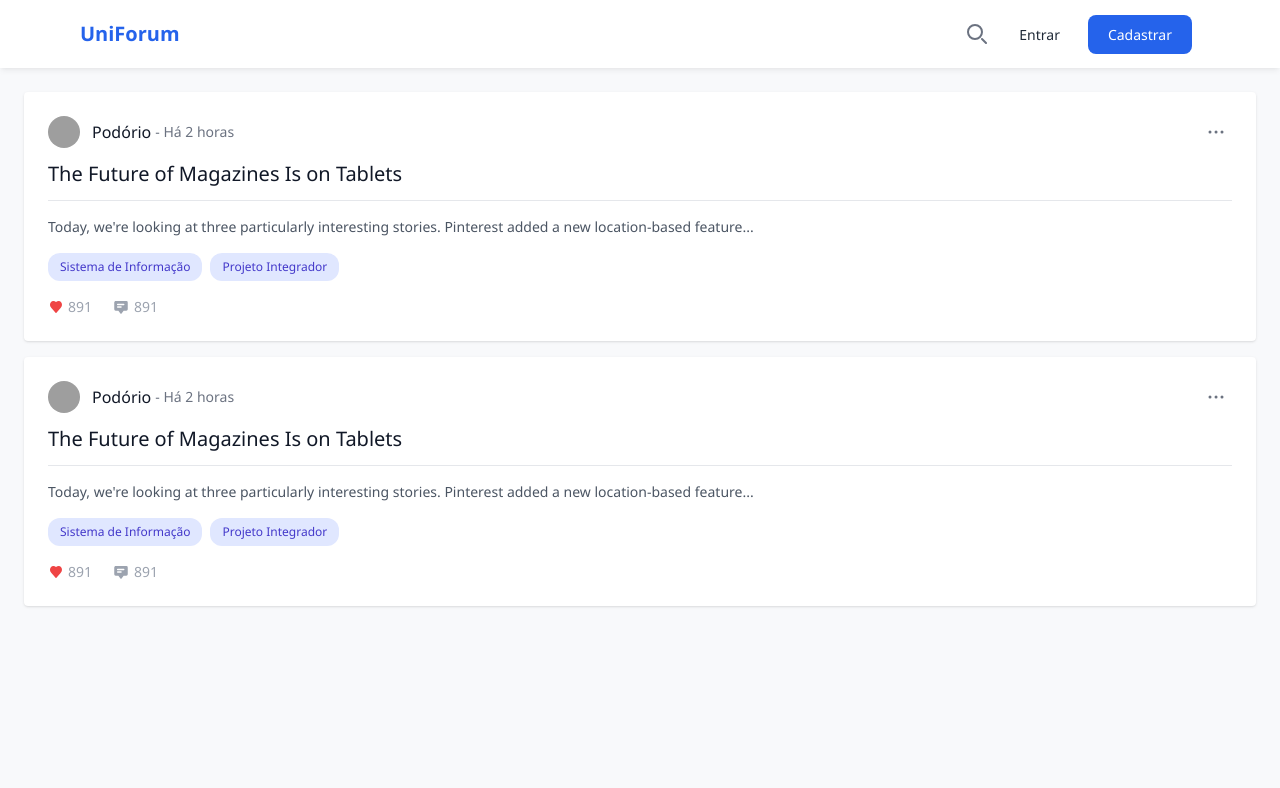
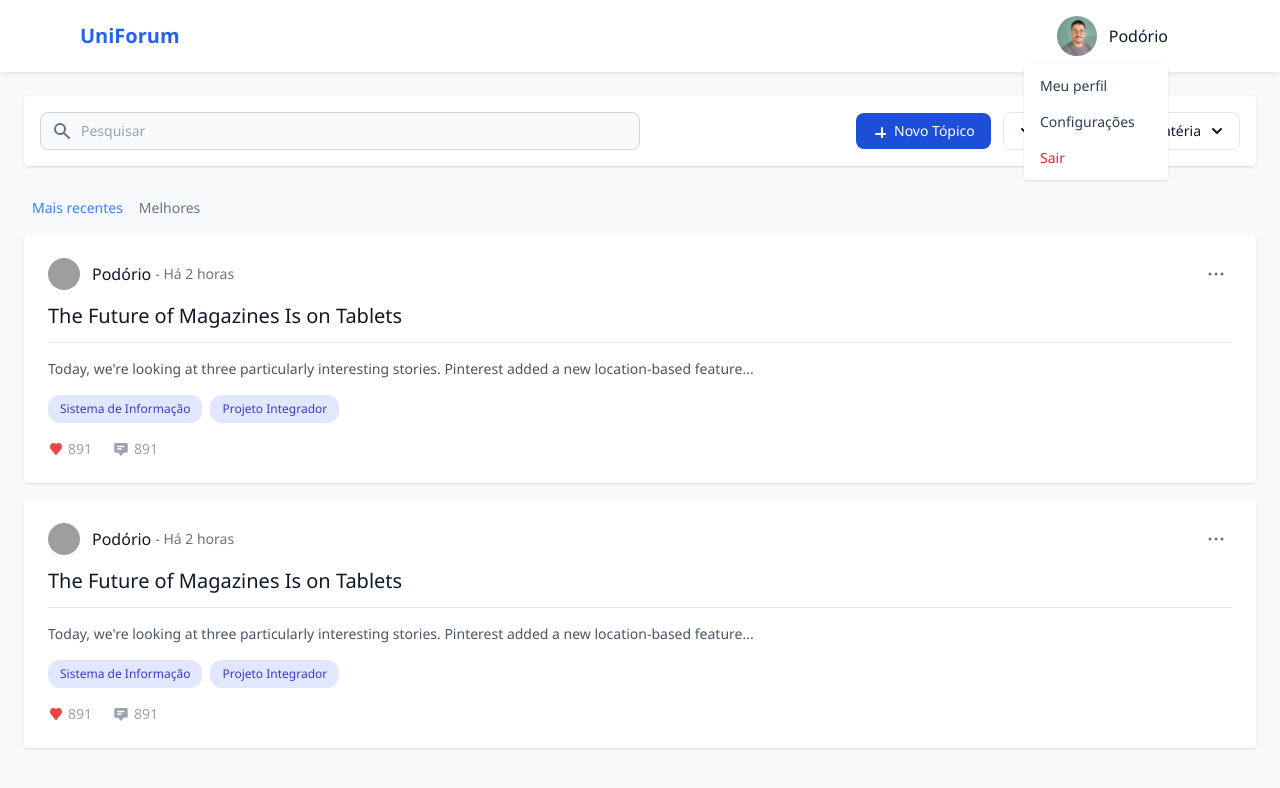
Before and after one commit to felipemdf/UniForum, a Vue app in the folder front-end/: page / in a window 1280 px wide. Shown: the top 788 px of the page. Built offline with nearby package versions, Linux system fonts and the light colour scheme; grey boxes are pictures that could not be loaded.

Commit message:
feat: removido componente de busca do navbar

```diff
--- a/front-end/src/components/Navbar.vue
+++ b/front-end/src/components/Navbar.vue
@@ -8,7 +8,7 @@
       <!-- Menu Container -->
       <div class="flex items-center md:order-2 gap-0.2 md:gap-1">
         <!-- Mobile Search Button -->
-        <SearchBarComponent />
+        <!-- <SearchBarComponent /> -->
 
         <!-- Connect Buttons -->
         <div v-if="!isLogged">
@@ -26,14 +26,14 @@
 
         <!-- Logged Avatar -->
         <div v-if="isLogged" class="relative mx-4 md:mx-8">
-          <button
-            @click="toggleUserMenu"
-            type="button"
-            class="flex text-sm bg-gray-800 rounded-full md:me-0 focus:ring-4 focus:ring-gray-300"
-          >
-            <span class="sr-only">Open user menu</span>
-            <img class="w-10 h-10 rounded-full" src="../assets/perfil.png" alt="user photo" />
-          </button>
+          <div class="inline-flex items-center justify-center gap-4 align-middle">
+            <button @click="toggleUserMenu" type="button" class="flex items-center gap-3 text-sm md:me-0">
+              <span class="sr-only">Open user menu</span>
+              <img class="w-10 h-10 rounded-full" src="../assets/perfil.png" alt="user photo" />
+
+              <p class="text-base font-medium text-gray-900">Podório</p>
+            </button>
+          </div>
 
           <!-- Dropdown menu -->
           <div v-if="isUserMenuOpen" class="absolute right-0 mt-2 w-36 bg-white rounded divide-gray-100 shadow">
@@ -59,10 +59,9 @@
 
 <script setup>
   import { ref } from 'vue';
-  import SearchBarComponent from './SearchBar.vue';
 
-  let isUserMenuOpen = ref(false);
-  let isLogged = ref(false);
+  let isUserMenuOpen = ref(true);
+  let isLogged = ref(true);
 
   function toggleUserMenu() {
     if (isLogged.value) {
--- a/front-end/src/components/SearchBar.vue
+++ /dev/null
@@ -1,73 +0,0 @@
-<template>
-  <button
-    @click="toggleModal"
-    type="button"
-    class="text-gray-500 hover:bg-gray-100 focus:outline-none focus:ring-4 focus:ring-gray-200 rounded-lg text-sm p-2"
-  >
-    <span class="sr-only">Search</span>
-    <svg class="w-5 h-5" aria-hidden="true" xmlns="http://www.w3.org/2000/svg" fill="none" viewBox="0 0 20 20">
-      <path
-        stroke="currentColor"
-        stroke-linecap="round"
-        stroke-linejoin="round"
-        stroke-width="2"
-        d="m19 19-4-4m0-7A7 7 0 1 1 1 8a7 7 0 0 1 14 0Z"
-      />
-    </svg>
-  </button>
-
-  <div @keydown.esc="toggleModal" v-if="isOpen" class="fixed w-full inset-0 z-10 flex justify-center items-center">
-    <!--Body-->
-    <div class="relative w-10/12 sm:max-w-md overflow-y-auto rounded-lg z-20 shadow-md shadow-black/5">
-      <div class="absolute inset-y-0 start-0 flex items-center ps-2">
-        <button class="p-1">
-          <svg
-            class="w-4 h-4 text-gray-500"
-            aria-hidden="true"
-            xmlns="http://www.w3.org/2000/svg"
-            fill="none"
-            viewBox="0 0 20 20"
-          >
-            <path
-              stroke="currentColor"
-              stroke-linecap="round"
-              stroke-linejoin="round"
-              stroke-width="2"
-              d="m19 19-4-4m0-7A7 7 0 1 1 1 8a7 7 0 0 1 14 0Z"
-            />
-          </svg>
-          <span class="sr-only">Search icon</span>
-        </button>
-      </div>
-      <input
-        type="search"
-        class="block w-full p-2 ps-10 text-sm text-gray-600 rounded-lg bg-gray-50 border border-gray-300 outline-none"
-        ref="search"
-        placeholder="Pesquisar..."
-      />
-    </div>
-
-    <div
-      v-if="isOpen"
-      @click.self="toggleModal"
-      class="bg-gray-800 bg-opacity-50 fixed bottom-0 left-0 w-full h-full z-10"
-    ></div>
-  </div>
-</template>
-
-<script setup>
-  import { onUpdated, ref } from 'vue';
-
-  let isOpen = ref(false);
-  const search = ref(null);
-
-  function toggleModal() {
-    isOpen.value = !isOpen.value;
-  }
-
-  onUpdated(() => {
-    if (search.value != null) {
-      search.value.focus();
-    }
-  });
-</script>
--- a/front-end/src/components/TopicItem.vue
+++ b/front-end/src/components/TopicItem.vue
@@ -12,7 +12,7 @@
               src="https://flowbite.com/docs/images/people/profile-picture-3.jpg"
               alt="Username"
             />
-            <p class="font-medium text-gray-900">Podório</p>
+            <p class="text-base font-medium text-gray-900">Podório</p>
           </button>
           <p class="text-sm text-gray-500">- Há 2 horas</p>
         </div>
--- a/front-end/src/views/HomeView.vue
+++ b/front-end/src/views/HomeView.vue
@@ -1,5 +1,184 @@
 <template>
   <!-- Filters -->
+  <!-- Start coding here -->
+  <div class="relative bg-white border-gray-200 shadow rounded mb-4">
+    <div class="flex flex-col items-center justify-between p-4 space-y-3 md:flex-row md:space-y-0 md:space-x-4">
+      <div class="w-full md:w-1/2">
+        <form class="flex items-center">
+          <label for="simple-search" class="sr-only">Search</label>
+          <div class="relative w-full">
+            <div class="absolute inset-y-0 left-0 flex items-center pl-3 pointer-events-none">
+              <svg
+                aria-hidden="true"
+                class="w-5 h-5 text-gray-500"
+                fill="currentColor"
+                viewbox="0 0 20 20"
+                xmlns="http://www.w3.org/2000/svg"
+              >
+                <path
+                  fill-rule="evenodd"
+                  d="M8 4a4 4 0 100 8 4 4 0 000-8zM2 8a6 6 0 1110.89 3.476l4.817 4.817a1 1 0 01-1.414 1.414l-4.816-4.816A6 6 0 012 8z"
+                  clip-rule="evenodd"
+                />
+              </svg>
+            </div>
+            <input
+              type="text"
+              id="simple-search"
+              class="block w-full p-2 pl-10 text-sm text-gray-900 border border-gray-300 rounded-lg bg-gray-50 focus:ring-primary-500 focus:border-primary-500"
+              placeholder="Pesquisar"
+              required=""
+            />
+          </div>
+        </form>
+      </div>
+      <div
+        class="flex flex-col items-stretch justify-end flex-shrink-0 w-full space-y-2 md:w-auto md:flex-row md:space-y-0 md:items-center md:space-x-3"
+      >
+        <button
+          type="button"
+          class="flex items-center justify-center px-4 py-2 text-sm font-medium text-white rounded-lg bg-blue-700 hover:bg-blue-800 focus:ring-4 focus:ring-primary-300 focus:outline-none"
+        >
+          <svg
+            class="h-3.5 w-3.5 mr-2"
+            fill="currentColor"
+            viewbox="0 0 20 20"
+            xmlns="http://www.w3.org/2000/svg"
+            aria-hidden="true"
+          >
+            <path
+              clip-rule="evenodd"
+              fill-rule="evenodd"
+              d="M10 3a1 1 0 011 1v5h5a1 1 0 110 2h-5v5a1 1 0 11-2 0v-5H4a1 1 0 110-2h5V4a1 1 0 011-1z"
+            />
+          </svg>
+          Novo Tópico
+        </button>
+        <div class="flex items-center w-full space-x-3 md:w-auto">
+          <button
+            id="actionsDropdownButton"
+            data-dropdown-toggle="actionsDropdown"
+            class="flex items-center justify-center w-full px-4 py-2 text-sm font-medium text-gray-900 bg-white border border-gray-200 rounded-lg md:w-auto focus:outline-none hover:bg-gray-100 hover:text-primary-700 focus:z-10 focus:ring-4 focus:ring-gray-200"
+            type="button"
+          >
+            <svg
+              class="-ml-1 mr-1.5 w-5 h-5"
+              fill="currentColor"
+              viewbox="0 0 20 20"
+              xmlns="http://www.w3.org/2000/svg"
+              aria-hidden="true"
+            >
+              <path
+                clip-rule="evenodd"
+                fill-rule="evenodd"
+                d="M5.293 7.293a1 1 0 011.414 0L10 10.586l3.293-3.293a1 1 0 111.414 1.414l-4 4a1 1 0 01-1.414 0l-4-4a1 1 0 010-1.414z"
+              />
+            </svg>
+            Curso
+          </button>
+          <div id="actionsDropdown" class="z-10 hidden bg-white divide-y divide-gray-100 rounded shadow w-44">
+            <ul class="py-1 text-sm text-gray-700" aria-labelledby="actionsDropdownButton">
+              <li>
+                <a href="#" class="block px-4 py-2 hover:bg-gray-100">Mass Edit</a>
+              </li>
+            </ul>
+            <div class="py-1">
+              <a href="#" class="block px-4 py-2 text-sm text-gray-700 hover:bg-gray-100">Delete all</a>
+            </div>
+          </div>
+          <button
+            id="filterDropdownButton"
+            data-dropdown-toggle="filterDropdown"
+            class="flex items-center justify-center w-full px-4 py-2 text-sm font-medium text-gray-900 bg-white border border-gray-200 rounded-lg md:w-auto focus:outline-none hover:bg-gray-100 hover:text-primary-700 focus:z-10 focus:ring-4 focus:ring-gray-200"
+            type="button"
+          >
+            <svg
+              xmlns="http://www.w3.org/2000/svg"
+              aria-hidden="true"
+              class="w-4 h-4 mr-2 text-gray-400"
+              viewbox="0 0 20 20"
+              fill="currentColor"
+            >
+              <path
+                fill-rule="evenodd"
+                d="M3 3a1 1 0 011-1h12a1 1 0 011 1v3a1 1 0 01-.293.707L12 11.414V15a1 1 0 01-.293.707l-2 2A1 1 0 018 17v-5.586L3.293 6.707A1 1 0 013 6V3z"
+                clip-rule="evenodd"
+              />
+            </svg>
+            Matéria
+
+            <svg
+              class="-mr-1 ml-1.5 w-5 h-5"
+              fill="currentColor"
+              viewbox="0 0 20 20"
+              xmlns="http://www.w3.org/2000/svg"
+              aria-hidden="true"
+            >
+              <path
+                clip-rule="evenodd"
+                fill-rule="evenodd"
+                d="M5.293 7.293a1 1 0 011.414 0L10 10.586l3.293-3.293a1 1 0 111.414 1.414l-4 4a1 1 0 01-1.414 0l-4-4a1 1 0 010-1.414z"
+              />
+            </svg>
+          </button>
+          <!-- Dropdown menu -->
+          <div id="filterDropdown" class="z-10 hidden w-48 p-3 bg-white rounded-lg shadow">
+            <h6 class="mb-3 text-sm font-medium text-gray-900">Category</h6>
+            <ul class="space-y-2 text-sm" aria-labelledby="dropdownDefault">
+              <li class="flex items-center">
+                <input
+                  id="apple"
+                  type="checkbox"
+                  value=""
+                  class="w-4 h-4 bg-gray-100 border-gray-300 rounded text-primary-600 focus:ring-primary-500"
+                />
+                <label for="apple" class="ml-2 text-sm font-medium text-gray-900"> Apple (56) </label>
+              </li>
+              <li class="flex items-center">
+                <input
+                  id="fitbit"
+                  type="checkbox"
+                  value=""
+                  class="w-4 h-4 bg-gray-100 border-gray-300 rounded text-primary-600 focus:ring-primary-500"
+                />
+                <label for="fitbit" class="ml-2 text-sm font-medium text-gray-900"> Fitbit (56) </label>
+              </li>
+              <li class="flex items-center">
+                <input
+                  id="dell"
+                  type="checkbox"
+                  value=""
+                  class="w-4 h-4 bg-gray-100 border-gray-300 rounded text-primary-600 focus:ring-primary-500"
+                />
+                <label for="dell" class="ml-2 text-sm font-medium text-gray-900"> Dell (56) </label>
+              </li>
+              <li class="flex items-center">
+                <input
+                  id="asus"
+                  type="checkbox"
+                  value=""
+                  checked
+                  class="w-4 h-4 bg-gray-100 border-gray-300 rounded text-primary-600 focus:ring-primary-500"
+                />
+                <label for="asus" class="ml-2 text-sm font-medium text-gray-900"> Asus (97) </label>
+              </li>
+            </ul>
+          </div>
+        </div>
+      </div>
+    </div>
+  </div>
+
+  <!-- Start coding here -->
+  <div class="relative overflow-hidden">
+    <div class="flex items-center justify-between py-4 px-2 flex-row">
+      <div class="inline-flex w-full flex-row gap-4">
+        <a class="text-sm text-blue-500" href="#">Mais recentes</a>
+
+        <a class="text-sm text-gray-500" href="#">Melhores</a>
+      </div>
+    </div>
+  </div>
 
   <!-- Topics -->
   <section>
```
